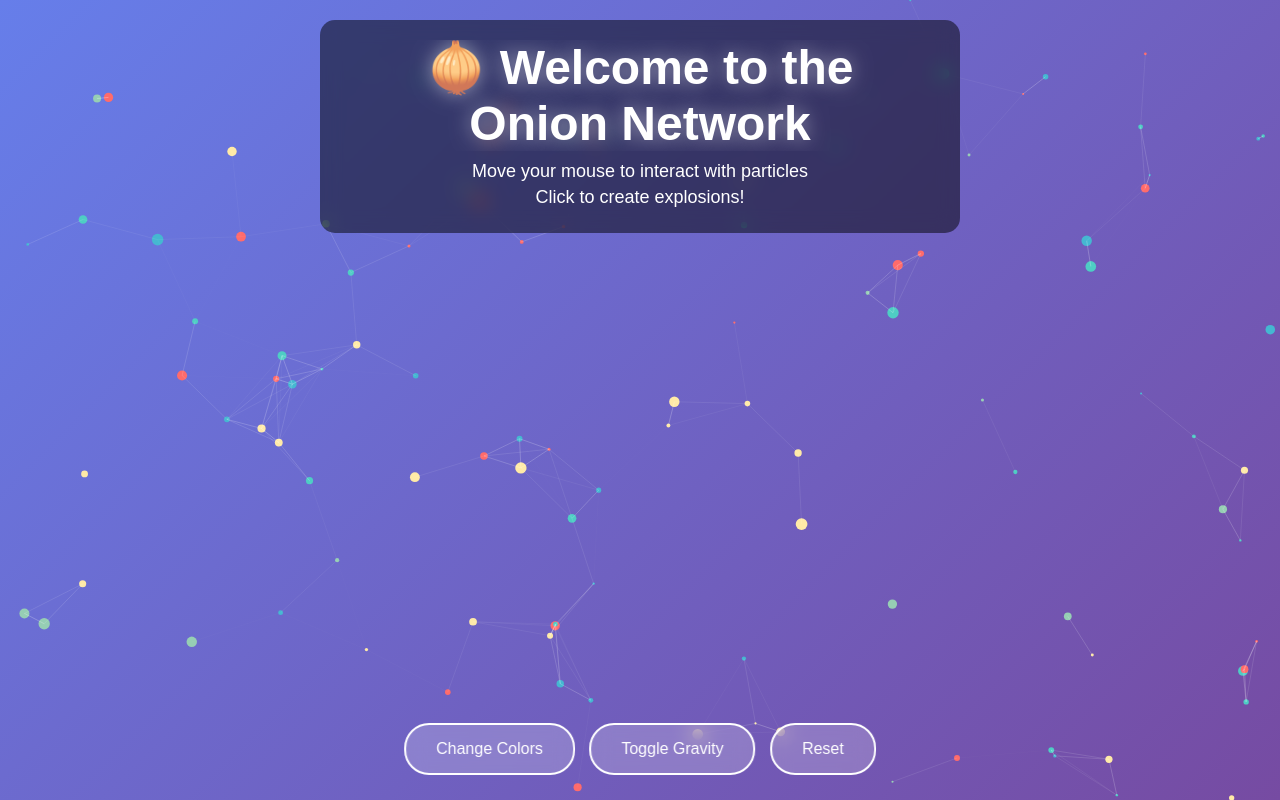
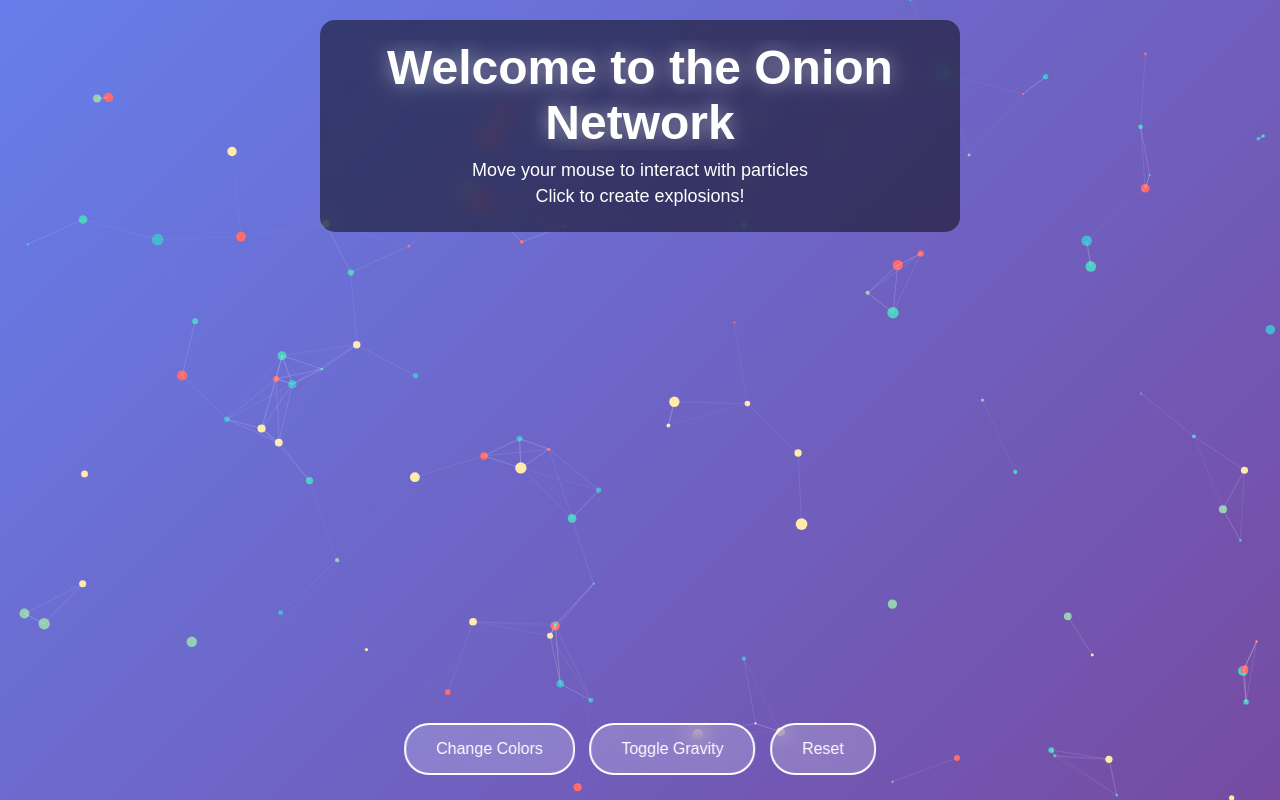
Before and after one commit to yousseff907/CyberSecurity-Piscine, a plain HTML site: page ft_onion/src/interface/index.html in a window 1280 px wide. Drawn offline with Linux system fonts and the light colour scheme.

Commit message:
v1 onion

```diff
--- a/ft_onion/src/interface/index.html
+++ b/ft_onion/src/interface/index.html
@@ -75,7 +75,7 @@
 
 <body>
 	<div class="info">
-		<h1>🧅 Welcome to the Onion Network</h1>
+		<h1>Welcome to the Onion Network</h1>
 		<p>Move your mouse to interact with particles</p>
 		<p>Click to create explosions!</p>
 	</div>
```
Also changed, not shown: 2 other files.
